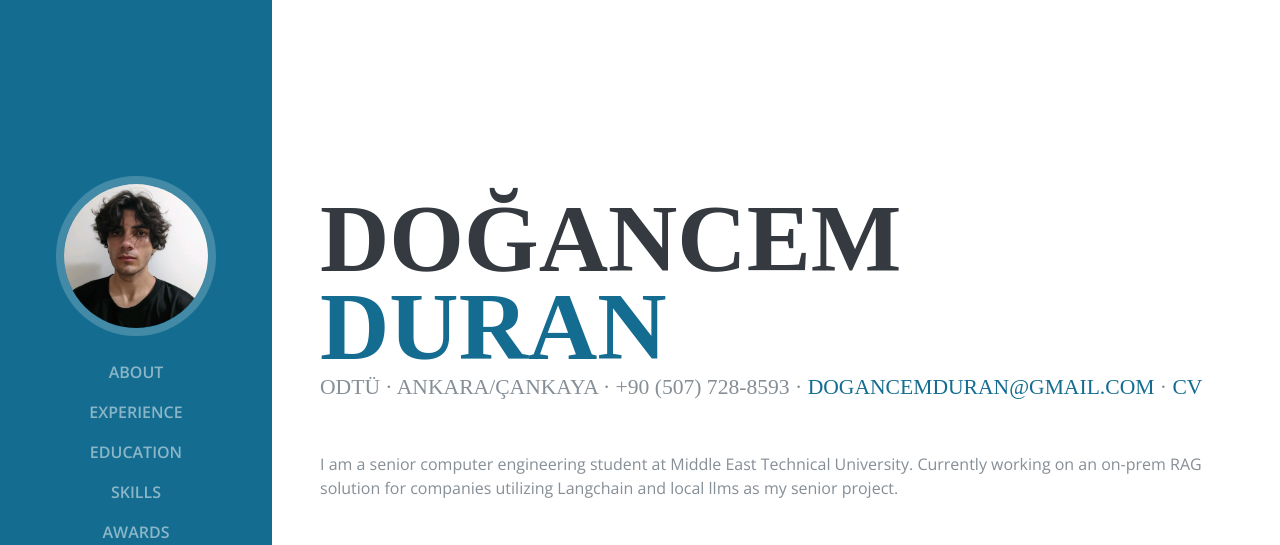
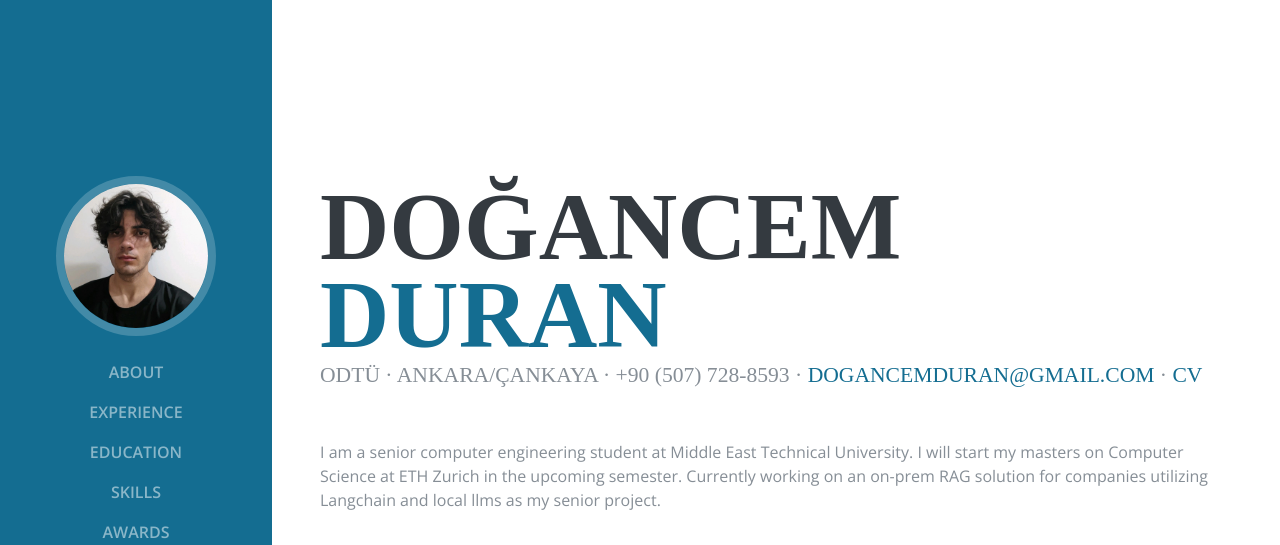
Before and after one commit to dogancemd/dogancemd.github.io, a plain HTML site: page index.html in a window 1280 px wide. Shown: the top 545 px of the page. Drawn offline with nearby package versions, Linux system fonts and the light colour scheme; a web font is replaced by a local one.

Commit message:
ETH description

```diff
--- a/index.html
+++ b/index.html
@@ -74,7 +74,7 @@
           <div class="subheading mb-5">ODTÜ · Ankara/Çankaya · +90 (507) 728-8593 ·
             <a href="mailto:dogancemduran@gmail.com">dogancemduran@gmail.com</a> · <a href="files/CV.pdf">CV</a>
           </div>
-          <p class="mb-5">I am a senior computer engineering student at Middle East Technical University. Currently working on an on-prem RAG solution for companies utilizing Langchain and local llms as my senior project.</p>
+          <p class="mb-5">I am a senior computer engineering student at Middle East Technical University. I will start my masters on Computer Science at ETH Zurich in the upcoming semester. Currently working on an on-prem RAG solution for companies utilizing Langchain and local llms as my senior project.</p>
           <ul class="list-inline list-social-icons mb-0">
             <li class="list-inline-item">
               <a href="https://www.linkedin.com/in/dogancemduran/">
```
